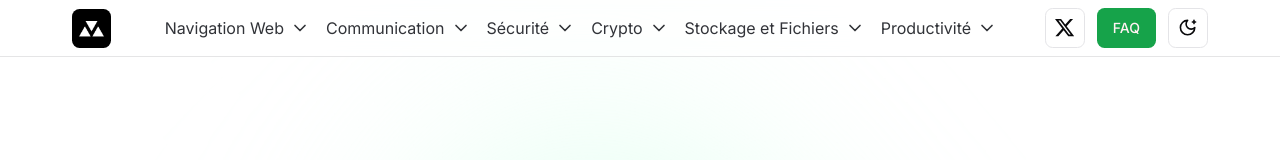
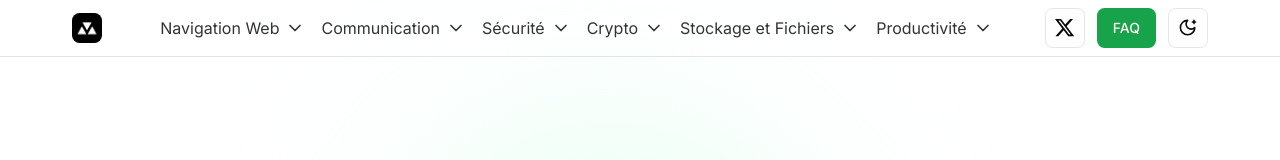
Before and after one commit to Crypte/Shacdn-tool, a Next.js app: page / in a window 1280 px wide. Shown: the top 160 px of the page. Built offline with nearby package versions, Linux system fonts and the light colour scheme.

Commit message:
Increase size navbar

```diff
--- a/components/Navbar.tsx
+++ b/components/Navbar.tsx
@@ -12,8 +12,8 @@ export const Navbar = () => {
     <div className="fixed w-full py-2 xl:block hidden border-b border-foreground/10 backdrop-blur-xl bg-background/40">
       <nav className="container flex items-center justify-between rounded-xl">
         <Link href={"/"} className="hover:opacity-70 transition h-full mr-1.5">
-          <Image className="rounded-md hidden dark:block" src={'/logo_app/logoblack.png'} width={39} height={39} alt="logo" />
-          <Image className="rounded-md dark:hidden" src={'/logo_app/logowhite.png'} width={39} height={39} alt="logo" />
+          <Image className="rounded-md hidden dark:block" src={'/logo_app/logoblack.png'} width={30} height={30} alt="logo" />
+          <Image className="rounded-md dark:hidden" src={'/logo_app/logowhite.png'} width={30} height={30} alt="logo" />
         </Link>
         <ul className="gap-1 flex">
           {NAV_BAR.map((link) => (
```
